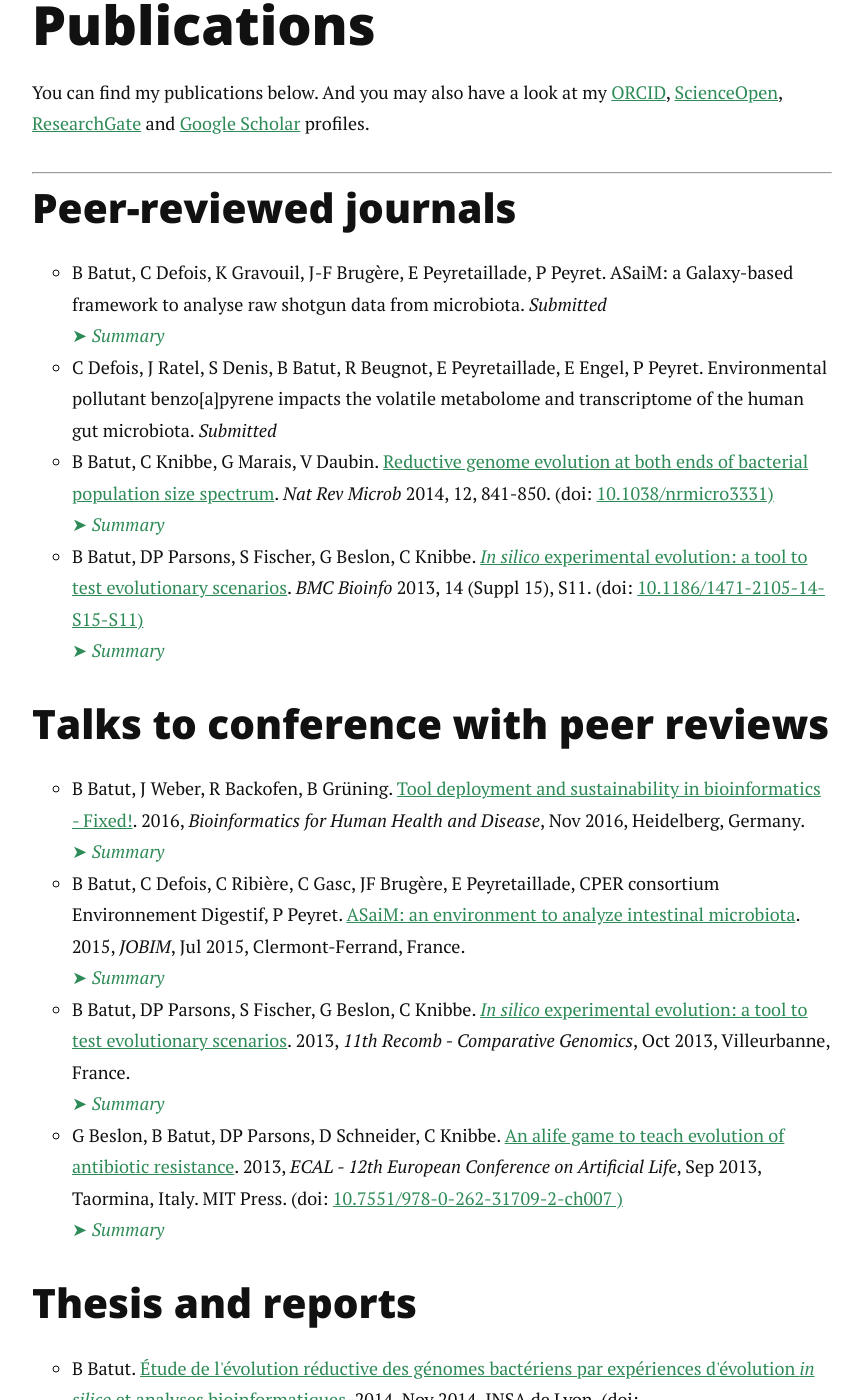
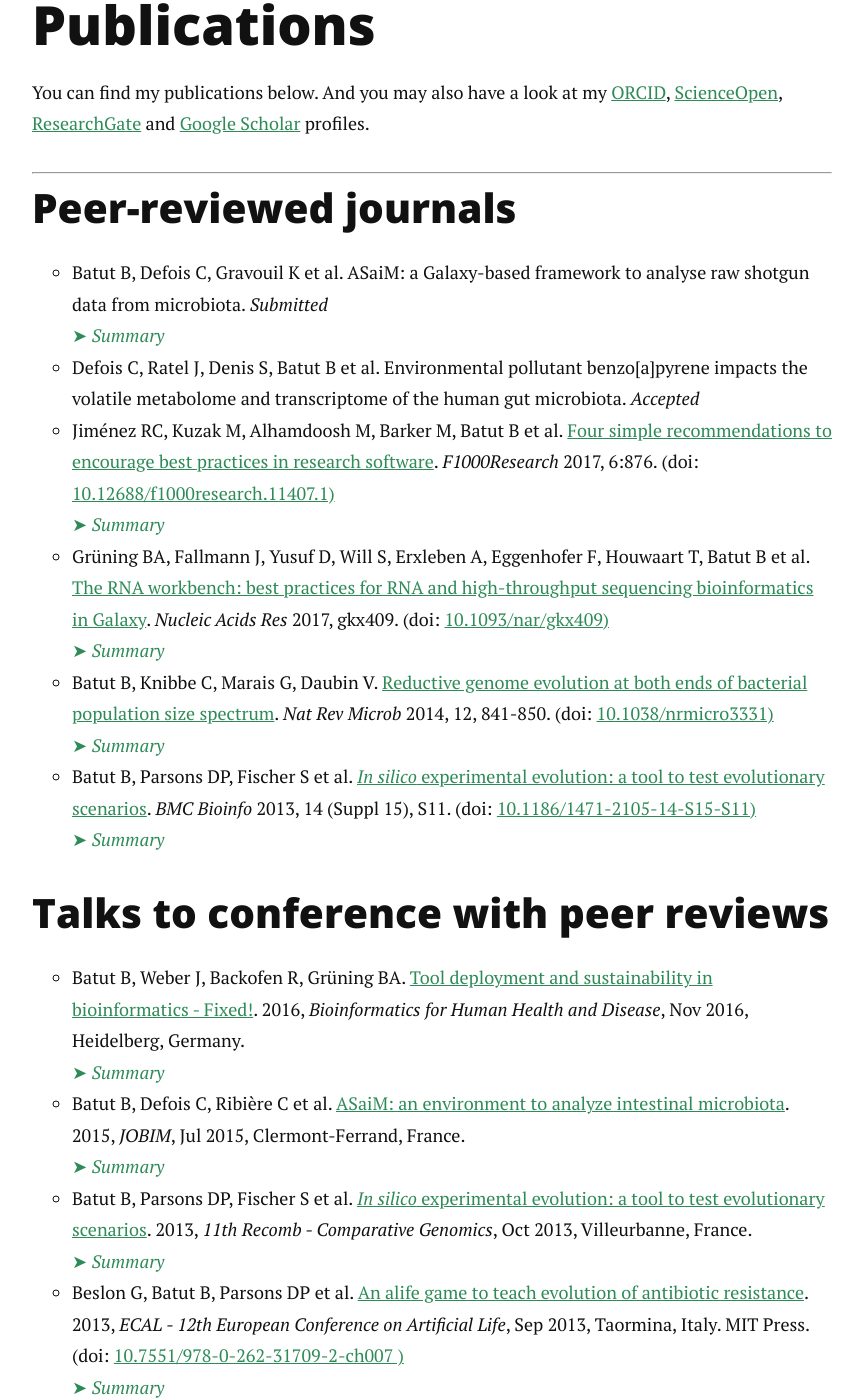
Before and after one commit to bebatut-research/bebatut-research.github.io, a Jekyll site: the page built from publications.md, in a window 1280 px wide and 1400 px high, scrolled down 282 px. Shown: the whole window, without its empty margins (208-1071 px from the left). Built offline with Jekyll 4.4.1, drawn with Linux system fonts in a browser that asks for light colours; nearby versions of some CDN libraries; Markdown is read by kramdown in place of the engine named in the settings; some of the changed text lies outside the part shown.

Commit message:
Add new publications and change authors

```diff
--- a/_data/publications.yml
+++ b/_data/publications.yml
@@ -4,7 +4,7 @@
     -
         title: "ASaiM: a Galaxy-based framework to analyse raw shotgun data from microbiota"
         year:
-        authors: "B Batut, C Defois, K Gravouil, J-F Brugère, E Peyretaillade, P Peyret"
+        authors: "Batut B, Defois C, Gravouil K et al"
         journal: "Submitted"
         doi:
         ref:
@@ -23,16 +23,62 @@
     -
         title: "Environmental pollutant benzo[a]pyrene impacts the volatile metabolome and transcriptome of the human gut microbiota"
         year:
-        authors: "C Defois, J Ratel, S Denis, B Batut, R Beugnot, E Peyretaillade, E Engel, P Peyret"
-        journal: "Submitted"
+        authors: "Defois C, Ratel J, Denis S, Batut B et al"
+        journal: "Accepted"
         doi:
         ref:
         link:
         summary:
     -
+        title: "Four simple recommendations to encourage best practices in research software"
+        year: 2017
+        authors: "Jiménez RC, Kuzak M, Alhamdoosh M, Barker M, Batut B et al"
+        journal: "F1000Research"
+        doi: "10.12688/f1000research.11407.1"
+        ref: "6:876"
+        link: "http://f1000research.com/articles/6-876/v1"
+        summary: >
+            Scientific research relies on computer software, yet software is not always developed
+            following practices that ensure its quality and sustainability. This manuscript does
+            not aim to propose new software development best practices, but rather to provide
+            simple recommendations that encourage the adoption of existing best practices. Software
+            development best practices promote better quality software, and better quality software
+            improves the reproducibility and reusability of research. These recommendations are
+            designed around Open Source values, and provide practical suggestions that contribute
+            to making research software and its source code more discoverable, reusable and
+            transparent. This manuscript is aimed at developers, but also at organisations,
+            projects, journals and funders that can increase the quality and sustainability of
+            research software by encouraging the adoption of these recommendations.
+    -
+        title: "The RNA workbench: best practices for RNA and high-throughput sequencing bioinformatics in Galaxy"
+        year: 2017
+        authors: "Grüning BA, Fallmann J, Yusuf D, Will S, Erxleben A, Eggenhofer F, Houwaart T, Batut B et al"
+        journal: "Nucleic Acids Res"
+        doi: "10.1093/nar/gkx409"
+        ref: "gkx409"
+        link: "http://academic.oup.com/nar/article-lookup/doi/10.1093/nar/gkx409"
+        summary: >
+            RNA-based regulation has become a major research topic in molecular biology.
+            The analysis of epigenetic and expression data is therefore incomplete if RNA-based
+            regulation is not taken into account. Thus, it is increasingly important but not yet
+            standard to combine RNA-centric data and analysis tools with other types of experimental
+            data such as RNA-seq or ChIP-seq. Here, we present the RNA workbench, a comprehensive
+            set of analysis tools and consolidated workflows that enable the researcher to combine
+            these two worlds. Based on the Galaxy framework the workbench guarantees simple access,
+            easy extension, flexible adaption to personal and security needs, and sophisticated
+            analyses that are independent of command-line knowledge. Currently, it includes more
+            than 50 bioinformatics tools that are dedicated to different research areas of RNA
+            biology including RNA structure analysis, RNA alignment, RNA annotation, RNA-protein
+            interaction, ribosome profiling, RNA-seq analysis and RNA target prediction. The
+            workbench is developed and maintained by experts in RNA bioinformatics and the Galaxy
+            framework. Together with the growing community evolving around this workbench, we are
+            committed to keep the workbench up-to-date for future standards and needs, providing
+            researchers with a reliable and robust framework for RNA data analysis. Availability:
+            The RNA workbench is available at https://github.com/bgruening/galaxy-rna-workbench.
+    -
         title: "Reductive genome evolution at both ends of bacterial population size spectrum"
         year: "2014"
-        authors: "B Batut, C Knibbe, G Marais, V Daubin"
+        authors: "Batut B, Knibbe C, Marais G, Daubin V"
         journal: "Nat Rev Microb"
         doi: "10.1038/nrmicro3331"
         ref: "12, 841-850"
@@ -51,7 +97,7 @@
     -
         title: "<i>In silico</i> experimental evolution: a tool to test evolutionary scenarios"
         year: "2013"
-        authors: "B Batut, DP Parsons, S Fischer, G Beslon, C Knibbe"
+        authors: "Batut B, Parsons DP, Fischer S et al"
         journal: "BMC Bioinfo"
         doi: "10.1186/1471-2105-14-S15-S11"
         ref: "14 (Suppl 15), S11"
@@ -86,7 +132,7 @@
     -
         title: "Tool deployment and sustainability in bioinformatics - Fixed!"
         year: "2016"
-        authors: "B Batut, J Weber, R Backofen, B Grüning"
+        authors: "Batut B, Weber J, Backofen R, Grüning BA"
         conf: "Bioinformatics for Human Health and Disease"
         when: "Nov 2016"
         at: "Heidelberg, Germany"
@@ -129,7 +175,7 @@
     -
         title: "ASaiM: an environment to analyze intestinal microbiota"
         year: "2015"
-        authors: "B Batut, C Defois, C Ribière, C Gasc, JF Brugère, E Peyretaillade, CPER consortium Environnement Digestif, P Peyret"
+        authors: "Batut B, Defois C, Ribière C et al"
         conf: "JOBIM"
         when: "Jul 2015"
         at: "Clermont-Ferrand, France"
@@ -159,7 +205,7 @@
     -
         title: "<i>In silico</i> experimental evolution: a tool to test evolutionary scenarios"
         year: "2013"
-        authors: "B Batut, DP Parsons, S Fischer, G Beslon, C Knibbe"
+        authors: "Batut B, Parsons DP, Fischer S et al"
         conf: "11th Recomb - Comparative Genomics"
         when: "Oct 2013"
         at: "Villeurbanne, France"
@@ -191,7 +237,7 @@
     -
         title: "An alife game to teach evolution of antibiotic resistance"
         year: "2013"
-        authors: "G Beslon, B Batut, DP Parsons, D Schneider, C Knibbe"
+        authors: "Beslon G, Batut B, Parsons DP et al"
         conf: "ECAL - 12th European Conference on Artificial Life"
         when: "Sep 2013"
         at: "Taormina, Italy"
@@ -216,7 +262,7 @@
     -
         title: "Étude de l'évolution réductive des génomes bactériens par expériences d'évolution <i>in silico</i> et analyses bioinformatiques"
         year: "2014"
-        authors: "B Batut"
+        authors: "Batut B"
         doi: "10.13140/RG.2.1.4363.5925"
         when: "Nov 2014"
         at: "INSA de Lyon"
@@ -245,7 +291,7 @@
     -
         title: "Analyze your microbiota sequencing data using a Galaxy-based framework"
         year: "2016"
-        authors: "B Batut, C Defois, K Gravouil, C Gasc, T Eymard, E Peyretaillade, J-F Brugère, P Peyret"
+        authors: "Batut B, Defois C, Gravouil K et al"
         conf: "JOBIM"
         when: "June 2016"
         at: "Lyon, France"
@@ -254,7 +300,7 @@
     -
         title: "Unexpected genome inflation and streamlining in variable environment"
         year: "2016"
-        authors: "B Batut, G Beslon, C Knibbe"
+        authors: "Batut B, Beslon G, Knibbe C"
         conf: "JOBIM"
         when: "June 2016"
         at: "Lyon, France"
@@ -263,7 +309,7 @@
     -
         title: "Stratégies de reconstruction de génomes microbiens à partir de métagenomes"
         year: "2016"
-        authors: "K Gravouil, C Hochart, B Batut, C Defois, C Gasc, P Peyret, D Debroas, M Pailloux"
+        authors: "Gravouil K, Hochart C, Batut B et al"
         conf: "JOBIM"
         when: "June 2016"
         at: "Lyon, France"
@@ -272,7 +318,7 @@
     -
         title: "Benzo[a]pyrene impacts the volatile metabolome and transcriptome of human gut microbiota"
         year: "2016"
-        authors: "C Defois, B Batut, J Ratel, R Beugnot, F Mercier, C Gasc, S Denis, E Peyretaillade, E Engel, P Peyret"
+        authors: "Defois C, Batut B, Ratel J et al"
         conf: "INRA - ROWETT"
         when: "June 2016"
         at: "Clermont-Ferrand, France"
@@ -311,7 +357,7 @@
     -
         title: "Benzo[a]pyrene impacts human gut microbiota function"
         year: "2015"
-        authors: "C Defois, B Batut, J Ratel, C Ribière, C Gasc, R Beugnot, E Peyretaillade, E Engel, P Peyret"
+        authors: "Defois C, Batut B, Ratel J et al"
         conf: "Targeting Microbiota"
         when: "Nov 2015"
         at: "Paris, France"
@@ -339,7 +385,7 @@
     -
         title: "Tracing the roots of genome architecture through <i>in silico</i> experimental evolution"
         year: "2014"
-        authors: "G Beslon, B Batut, C Knibbe"
+        authors: "Beslon G, Batut B, Knibbe C"
         conf: "EMBO Conference Series: Experimental Approaches to Evolution and Ecology using Yeast and other Model Systems"
         when: "Oct 2014"
         at: "EMBL, Heidelberg, Germany"
@@ -377,7 +423,7 @@
     -
         title: "Simulating evolutionary scenarios to test whether they can induced reductive evolution"
         year: "2012"
-        authors: "B Batut, M Dumond, G Marais, G Beslon, C Knibbe"
+        authors: "Batut B, Dumond M, Marais G et al"
         conf: "Annual Conference of Society for Molecular Biology and Evolution"
         when: "June 2012"
         at: "Dublin, Irlande"
```
